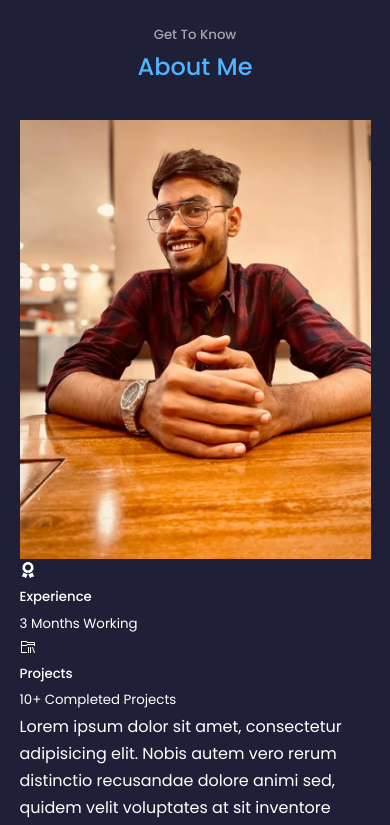
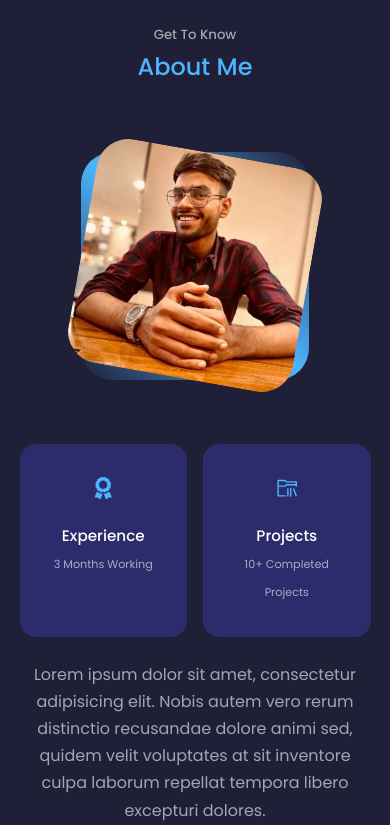
Before and after one commit to SagarM21/sagar.portfolio, a React (Create React App) app: page / in a window 390 px wide. Shown: the part 1000-1825 px from the top of the page. Built offline with nearby package versions, Linux system fonts and the light colour scheme.

Commit message:
About component css + responsive

```diff
--- a/src/components/about/about.css
+++ b/src/components/about/about.css
@@ -0,0 +1,109 @@
+.about__container {
+	display: grid;
+	grid-template-columns: 35% 50%;
+	gap: 15%;
+}
+
+.about__me {
+	width: 100%;
+	aspect-ratio: 1/1;
+	border-radius: 2rem;
+	background: linear-gradient(
+		45deg,
+		transparent,
+		var(--color-primary),
+		transparent
+	);
+	display: grid;
+	place-items: center;
+}
+
+.about__image-me {
+	border-radius: 2rem;
+	overflow: hidden;
+	transform: rotate(10deg);
+	transition: var(--transition);
+}
+
+.about__image-me:hover {
+	transform: rotate(0);
+}
+
+.about__cards {
+	display: grid;
+	grid-template-columns: repeat(3, 1fr);
+	gap: 1.5rem;
+}
+
+.about__card {
+	background-color: var(--color-bg-variant);
+	border: 1px solid transparent;
+	border-radius: 1rem;
+	padding: 2rem;
+	text-align: center;
+	transition: var(--transition);
+}
+
+.about__card:hover {
+	background: transparent;
+	border-color: var(--color-primary-variant);
+	cursor: default;
+}
+
+.about__icon {
+	color: var(--color-primary);
+	font-size: 1.4rem;
+	margin-bottom: 1rem;
+}
+
+.about__card h5 {
+	font-size: 0.95rem;
+}
+
+.about__card small {
+	font-size: 0.7rem;
+	color: var(--color-light);
+}
+
+.about__content p {
+	margin: 2rem 0 2.6rem;
+	color: var(--color-light);
+}
+
+/* MEDIA QUERIES FOR MEDIUM DEVICES */
+@media screen and (max-width: 1024px) {
+	.about__container {
+		grid-template-columns: 1fr;
+		gap: 0;
+	}
+
+	.about__me {
+		width: 50%;
+		margin: 2rem auto 4rem;
+	}
+
+	.about__content p {
+		margin: 1rem 0 1.5rem;
+	}
+}
+
+/* MEDIA QUERIES FOR SMALL DEVICES */
+@media screen and (max-width: 600px) {
+	.about__me {
+		width: 65%;
+		margin: 0 auto 3 rem;
+	}
+
+	.about__cards {
+		grid-template-columns: 1fr 1fr;
+		gap: 1rem;
+	}
+
+	.about__content {
+		text-align: center;
+	}
+
+	.about__content p {
+		margin: 1.5rem 0;
+	}
+}
```
Also changed, not shown: src/assets/me-about.jpg.
